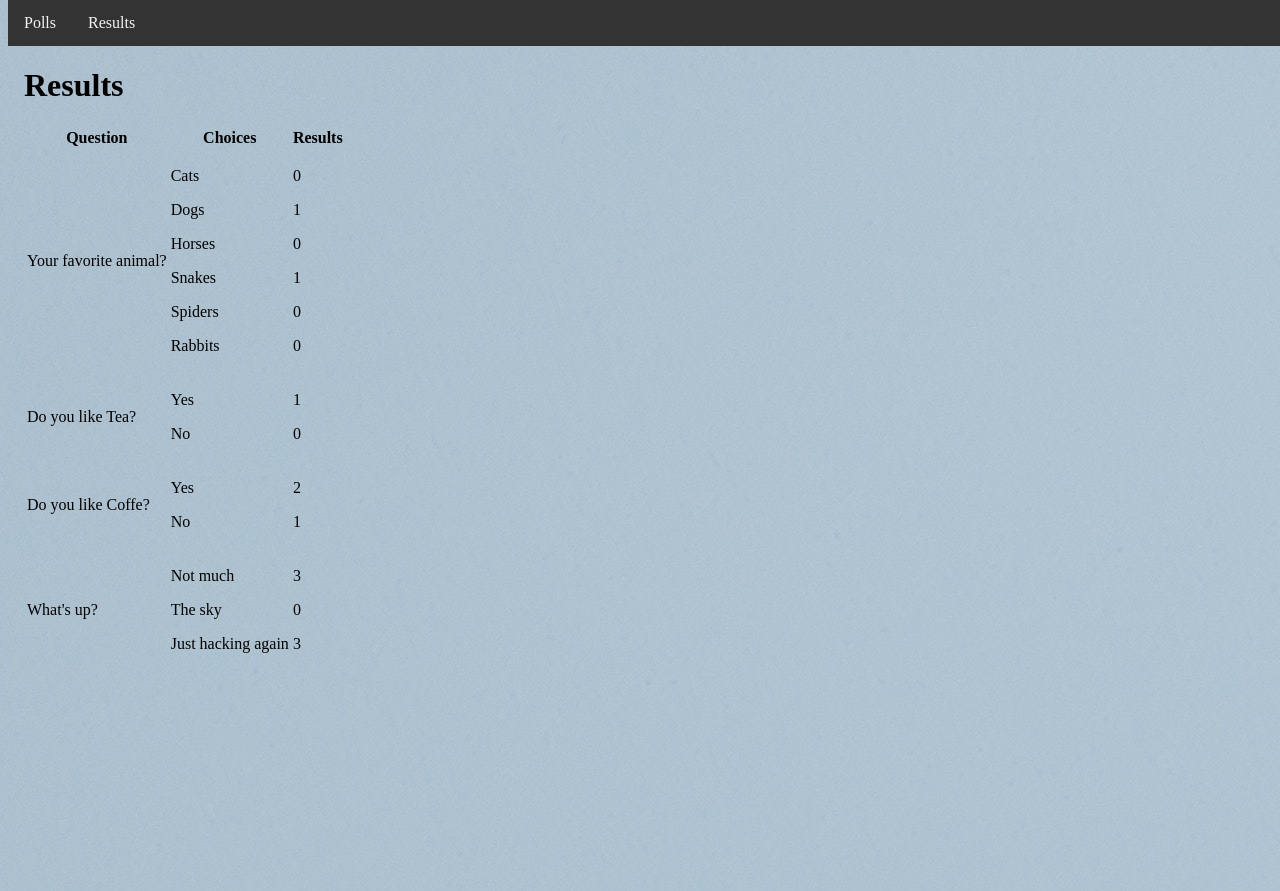
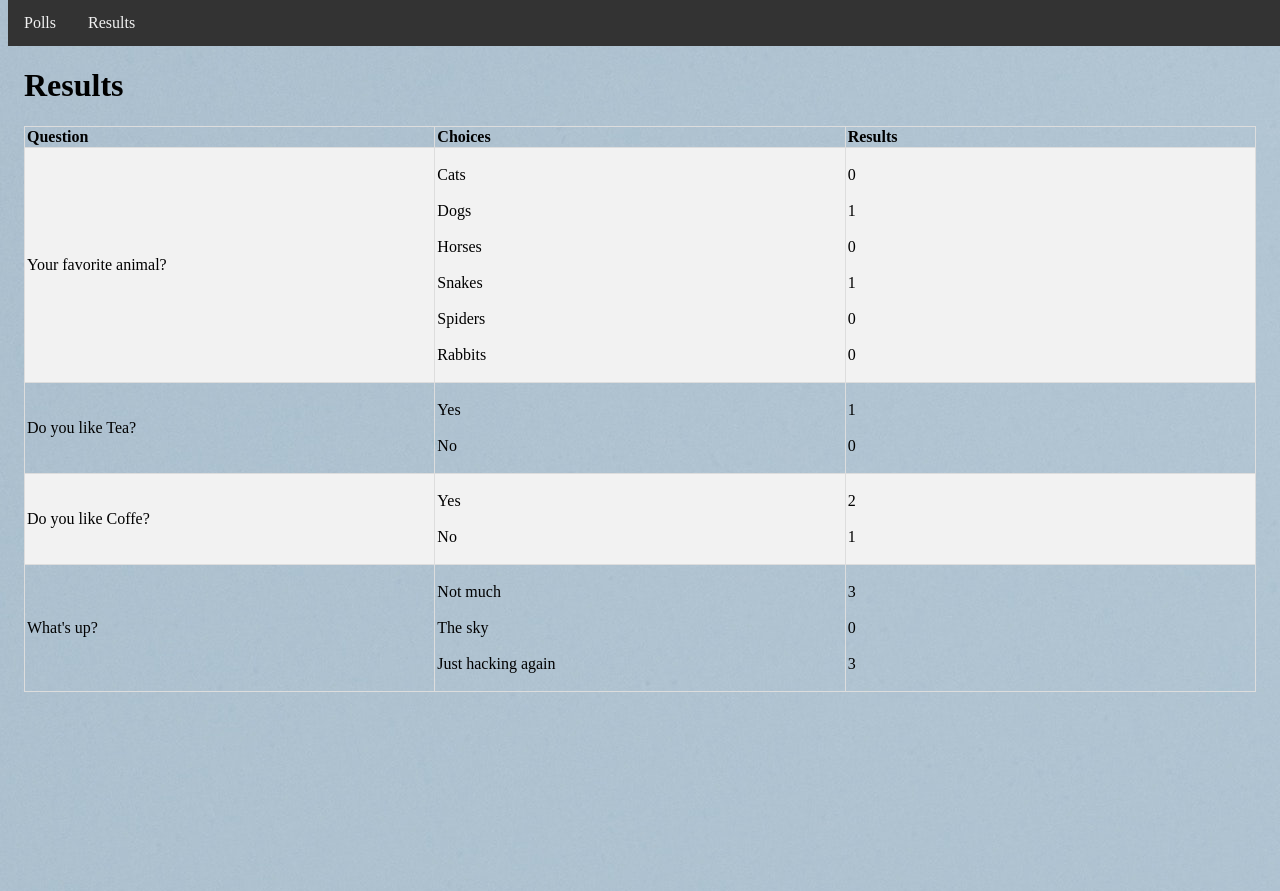
Before and after one commit to NorskViking/DjangoProject-Tutorial, a Django app: page /polls/all_results/ in a window 1280 px wide. Shown: the top 891 px of the page. Run offline with Django 3.2, Linux system fonts and the light colour scheme; data comes from the database, SQL or seed files in the repository.

Commit message:
Results shown in table.

```diff
--- a/polls/templates/polls/all_results.html
+++ b/polls/templates/polls/all_results.html
@@ -8,34 +8,38 @@ the votes each choice have recived.
 -->
 
 <html>
+
+{% block content %}
 <style>
-  .all_results {
+
+table {
   border-collapse: collapse;
   width: 100%;
 }
 
-  .all_results td,
-  .all_results th {
-    border: 1px solid #ddd: padding: 8px;
+td, th {
+  border: 1px solid #ddd;
+  padding: 2px;
+  width: 100px;
 }
 
-  .all_results tr:nth-child(even) {
+tr:nth-child(even) {
   background-color: #f2f2f2;
+  border: 1px solid black;
 }
 
-  .all_results th, .all_results p {
-    padding-top: 12px;
-    padding-bottom: 12px;
+th, td, p {
+  padding-top: 1px;
+  padding-bottom: 1px;
   text-align: left;
 }
+
 </style>
-
-{% block content %}
 
 {% if latest_question_list %}
 
 <h1>Results</h1>
-<table id="all_results">
+<table>
   <tr>
     <th>Question</th>
     <th>Choices</th>
```
Lines whose indentation alone changed are shown as unchanged.
